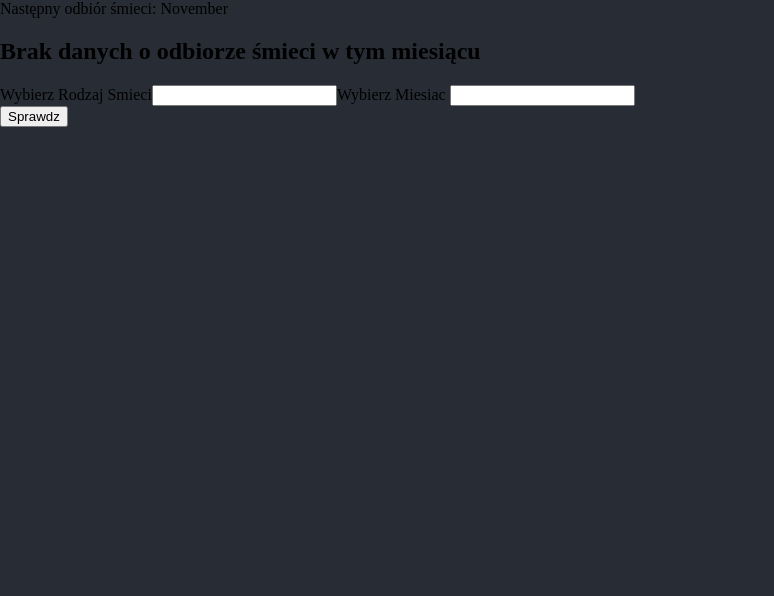
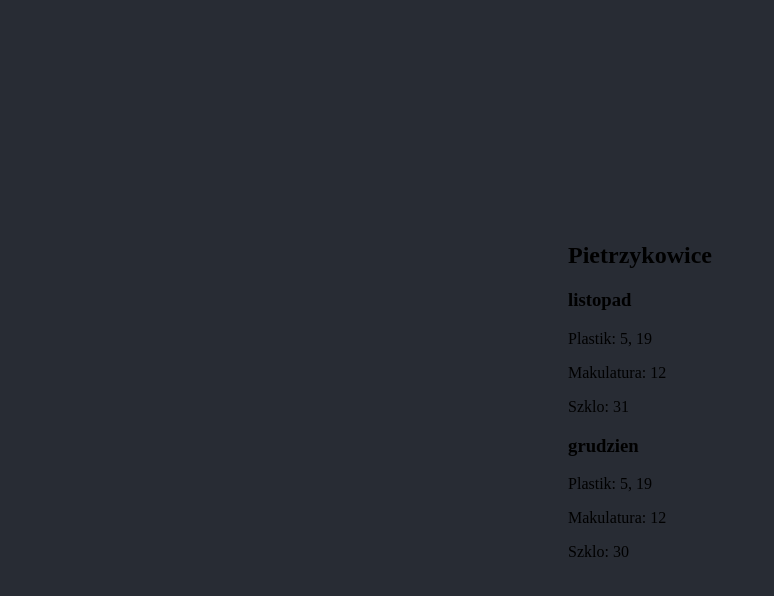
Before and after one commit to MariuszJachymczak/harmonogram-wywozu-smieci, a React (Create React App) app: page / in a window 1280 px wide. Shown: the top 596 px of the page, without its empty margins (0-774 px from the left). Built offline with nearby package versions, Linux system fonts and the light colour scheme.

Commit message:
changing logic

```diff
--- /dev/null
+++ b/config-overrides.js
@@ -0,0 +1,9 @@
+const { override, addWebpackModuleRule } = require("customize-cra");
+
+module.exports = override(
+  //SCSS Rules added
+  addWebpackModuleRule({
+    test: /\.scss$/,
+    use: ["style-loader", "css-loader", "sass-loader"],
+  })
+);
--- a/src/App.tsx
+++ b/src/App.tsx
@@ -1,10 +1,10 @@
-import MainPage from "./components/MainPage";
+import WasteDisposal from "./components/form/WasteDisposal";
 
 function App() {
   return (
-    <div>
-      <MainPage />
-    </div>
+    <>
+      <WasteDisposal />
+    </>
   );
 }
 
--- a/src/components/MainPage.tsx
+++ b/src/components/MainPage.tsx
@@ -18,15 +18,17 @@ const Mainpage = () => {
     const day = currentDate.getDate();
     setWhatMonth(currentDate);
 
-    const monthSchedule = schedule[currentMonth];
+    // Pobierz harmonogram dla Pietrzykowic
+    const pietrzykowiceSchedule = schedule["Pietrzykowice"];
+    const monthSchedule = pietrzykowiceSchedule[currentMonth];
+
     if (monthSchedule) {
       let closestDate: number | null = null;
       let closestType = null;
 
       Object.entries(monthSchedule).forEach(([type, dates]) => {
-        const futureDates = dates
-          .map(Number)
-          .filter((date: number) => date >= day);
+        const numericDates = dates.map((date) => parseInt(date, 10));
+        const futureDates = numericDates.filter((date) => date >= day);
 
         if (futureDates.length > 0) {
           const minDate = Math.min(...futureDates);
--- /dev/null
+++ b/src/components/form/WasteDisposal.tsx
@@ -0,0 +1,28 @@
+import styles from "./../styling/WasteDisposal.module.scss";
+import { schedule } from "../../data/schedule";
+
+const WasteDisposal: React.FC = () => {
+  return (
+    <>
+      <div className={styles.container}>
+        {Object.entries(schedule).map(([city, months]) => (
+          <div key={city}>
+            <h2>{city}</h2>
+            {Object.entries(months).map(([month, wasteTypes]) => (
+              <div key={month}>
+                <h3>{month}</h3>
+                {Object.entries(wasteTypes).map(([wasteType, dates]) => (
+                  <p key={wasteType}>
+                    {wasteType}: {dates.join(", ")}
+                  </p>
+                ))}
+              </div>
+            ))}
+          </div>
+        ))}
+      </div>
+    </>
+  );
+};
+
+export default WasteDisposal;
--- a/src/components/styling/MainPage.css
+++ b/src/components/styling/WasteDisposal.module.scss
@@ -1,7 +1,6 @@
-.main-container {
-  /* display: flex;
+.container {
+  display: flex;
   justify-content: center;
   align-items: center;
   height: 100vh;
-  color: whitesmoke; */
 }
--- a/src/data/schedule.ts
+++ b/src/data/schedule.ts
@@ -1,6 +1,7 @@
 import { ScheduleType } from "./types";
 
 export const schedule: ScheduleType = {
+  Pietrzykowice: {
     listopad: {
       Plastik: ["5", "19"],
       Makulatura: ["12"],
@@ -11,4 +12,5 @@ export const schedule: ScheduleType = {
       Makulatura: ["12"],
       Szklo: ["30"],
     },
+  },
 };
--- a/src/data/types.ts
+++ b/src/data/types.ts
@@ -1,5 +1,7 @@
 export type ScheduleType = {
-  [key: string]: {
-    [type: string]: string[];
+  [city: string]: {
+    [month: string]: {
+      [wasteType: string]: string[];
+    };
   };
 };
```
Also changed, not shown: package.json (+11 -3 lines), 1 other file (tests, documents, lock files or other folders). Lines whose indentation alone changed are shown as unchanged.
